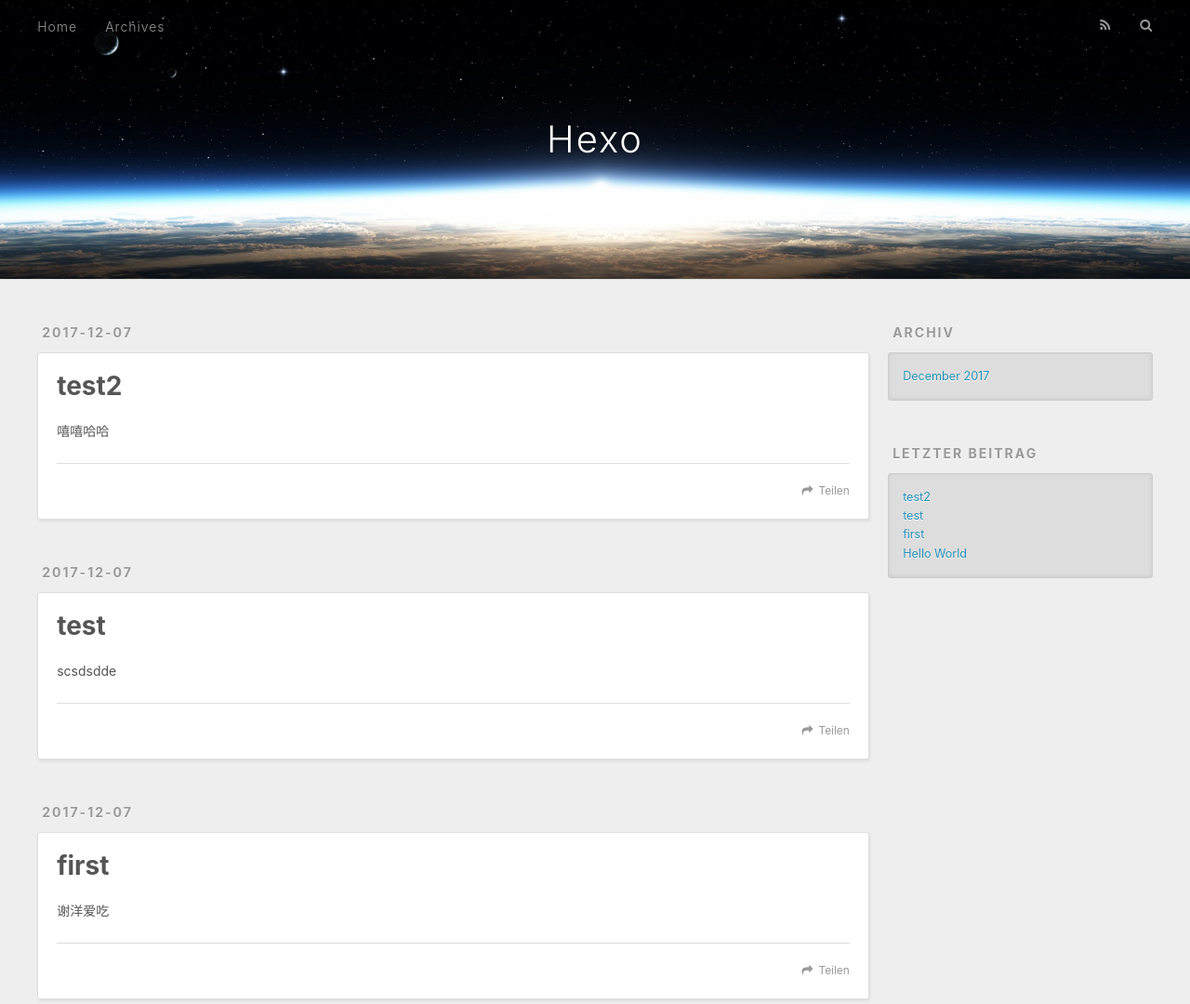
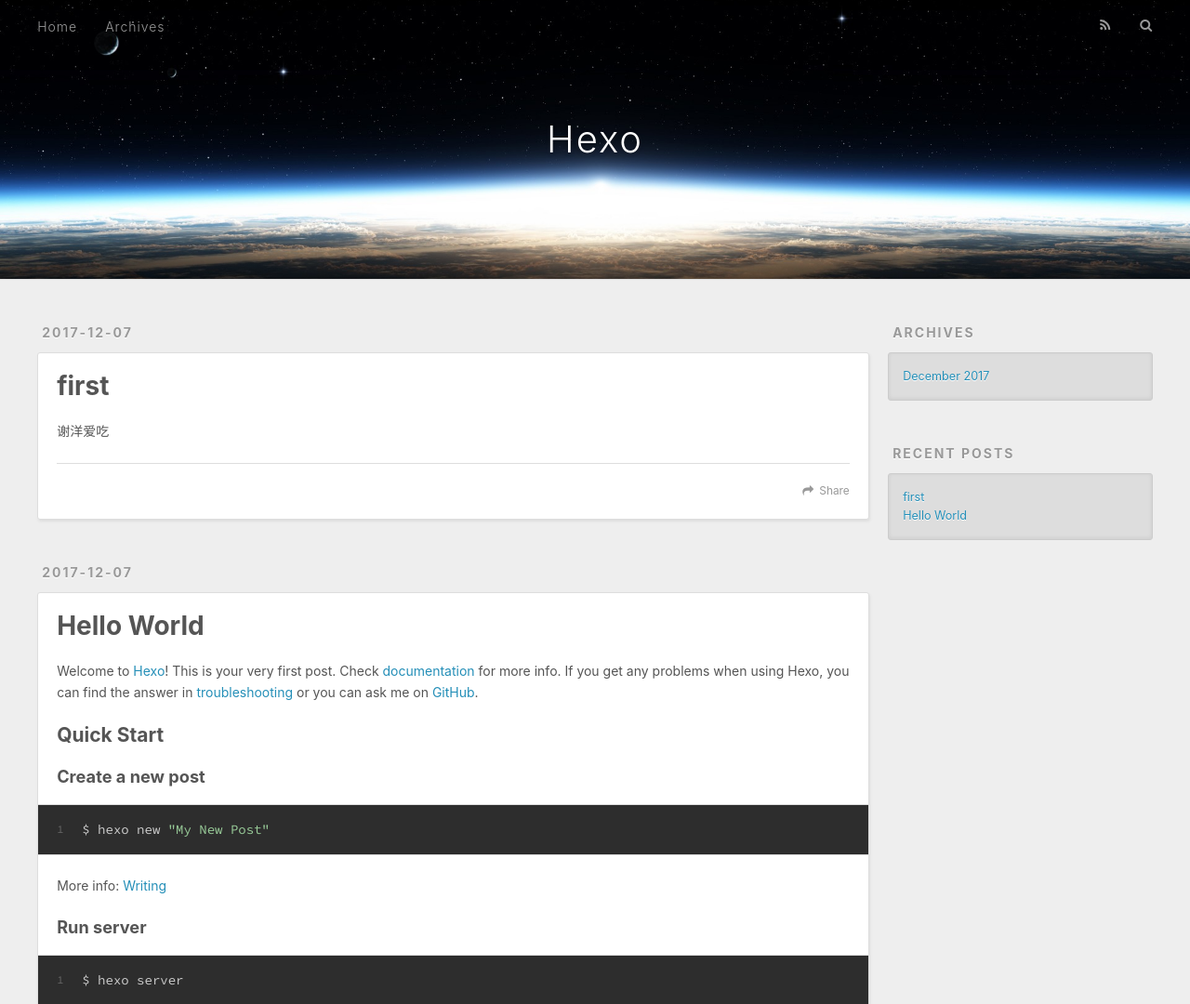
Before and after one commit to xieyang94/xieyang94.github.io, a plain HTML site: page index.html in a window 1280 px wide. Shown: the top 1080 px of the page at 93% size. Drawn offline with nearby package versions, Linux system fonts and the light colour scheme.

Commit message:
Site updated: 2017-12-07 14:26:00

```diff
--- a/index.html
+++ b/index.html
@@ -50,7 +50,7 @@
 
           <a id="nav-rss-link" class="nav-icon" href="/atom.xml" title="RSS Feed"></a>
 
-        <a id="nav-search-btn" class="nav-icon" title="Suche"></a>
+        <a id="nav-search-btn" class="nav-icon" title="Search"></a>
       </nav>
       <div id="search-form-wrap">
         <form action="//google.com/search" method="get" accept-charset="UTF-8" class="search-form"><input type="search" name="q" class="search-form-input" placeholder="Search"><button type="submit" class="search-form-submit">&#xF002;</button><input type="hidden" name="sitesearch" value="http://yoursite.com"></form>
@@ -60,80 +60,6 @@
 </header>
       <div class="outer">
         <section id="main">
-
-    <article id="post-test2" class="article article-type-post" itemscope itemprop="blogPost">
-  <div class="article-meta">
-    <a href="/2017/12/07/test2/" class="article-date">
-  <time datetime="2017-12-07T05:18:26.000Z" itemprop="datePublished">2017-12-07</time>
-</a>
-
-  </div>
-  <div class="article-inner">
-
-
-      <header class="article-header">
-
-
-    <h1 itemprop="name">
-      <a class="article-title" href="/2017/12/07/test2/">test2</a>
-    </h1>
-
-
-      </header>
-
-    <div class="article-entry" itemprop="articleBody">
-
-        <p>嘻嘻哈哈</p>
-
-
-    </div>
-    <footer class="article-footer">
-      <a data-url="http://yoursite.com/2017/12/07/test2/" data-id="cjaw2qnod000428iyrkabu1kp" class="article-share-link">Teilen</a>
-
-
-    </footer>
-  </div>
-
-</article>
-
-
-
-    <article id="post-test" class="article article-type-post" itemscope itemprop="blogPost">
-  <div class="article-meta">
-    <a href="/2017/12/07/test/" class="article-date">
-  <time datetime="2017-12-07T05:08:15.000Z" itemprop="datePublished">2017-12-07</time>
-</a>
-
-  </div>
-  <div class="article-inner">
-
-
-      <header class="article-header">
-
-
-    <h1 itemprop="name">
-      <a class="article-title" href="/2017/12/07/test/">test</a>
-    </h1>
-
-
-      </header>
-
-    <div class="article-entry" itemprop="articleBody">
-
-        <p>scsdsdde</p>
-
-
-    </div>
-    <footer class="article-footer">
-      <a data-url="http://yoursite.com/2017/12/07/test/" data-id="cjaw2qnoa000328iyi6sn55mw" class="article-share-link">Teilen</a>
-
-
-    </footer>
-  </div>
-
-</article>
-
-
 
     <article id="post-first" class="article article-type-post" itemscope itemprop="blogPost">
   <div class="article-meta">
@@ -162,7 +88,7 @@
 
     </div>
     <footer class="article-footer">
-      <a data-url="http://yoursite.com/2017/12/07/first/" data-id="cjaw2qnnt000028iyfjf3v3o0" class="article-share-link">Teilen</a>
+      <a data-url="http://yoursite.com/2017/12/07/first/" data-id="cjaw3mc0500019oiywldxfba1" class="article-share-link">Share</a>
 
 
     </footer>
@@ -207,7 +133,7 @@
 
     </div>
     <footer class="article-footer">
-      <a data-url="http://yoursite.com/2017/12/07/hello-world/" data-id="cjaw2qno6000228iyh5dehot3" class="article-share-link">Teilen</a>
+      <a data-url="http://yoursite.com/2017/12/07/hello-world/" data-id="cjaw3mbzy00009oiyy547uhre" class="article-share-link">Share</a>
 
 
     </footer>
@@ -233,7 +159,7 @@
 
 
   <div class="widget-wrap">
-    <h3 class="widget-title">Archiv</h3>
+    <h3 class="widget-title">Archives</h3>
     <div class="widget">
       <ul class="archive-list"><li class="archive-list-item"><a class="archive-list-link" href="/archives/2017/12/">December 2017</a></li></ul>
     </div>
@@ -243,17 +169,9 @@
 
 
   <div class="widget-wrap">
-    <h3 class="widget-title">letzter Beitrag</h3>
+    <h3 class="widget-title">Recent Posts</h3>
     <div class="widget">
       <ul>
-
-          <li>
-            <a href="/2017/12/07/test2/">test2</a>
-          </li>
-
-          <li>
-            <a href="/2017/12/07/test/">test</a>
-          </li>
 
           <li>
             <a href="/2017/12/07/first/">first</a>
```
Also changed, not shown: 2017/12/07/first/index.html (+5 -22 lines), 2017/12/07/hello-world/index.html (+5 -13 lines), archives/2017/12/index.html (+4 -50 lines), archives/2017/index.html (+4 -50 lines), archives/index.html (+4 -50 lines).
